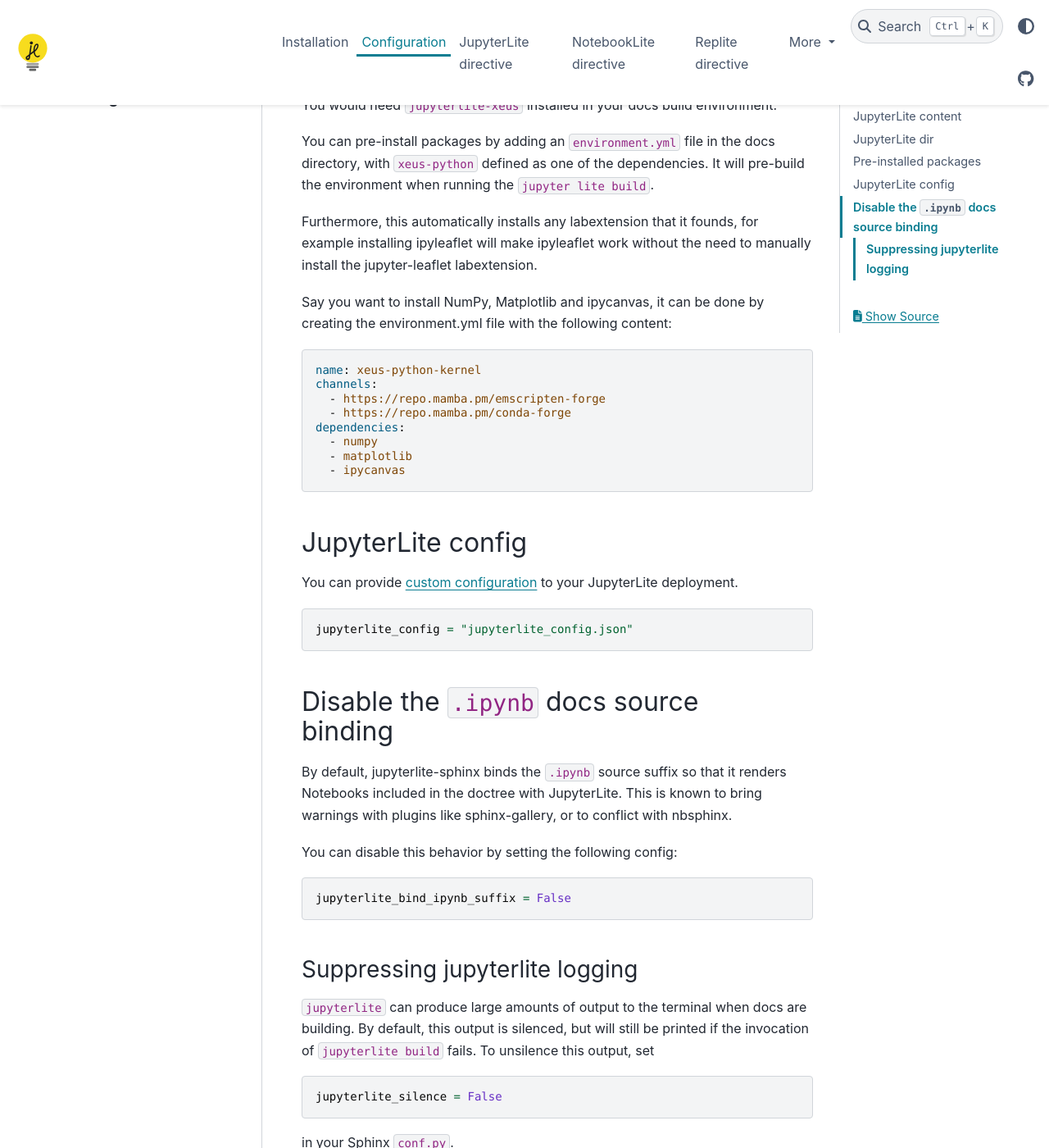
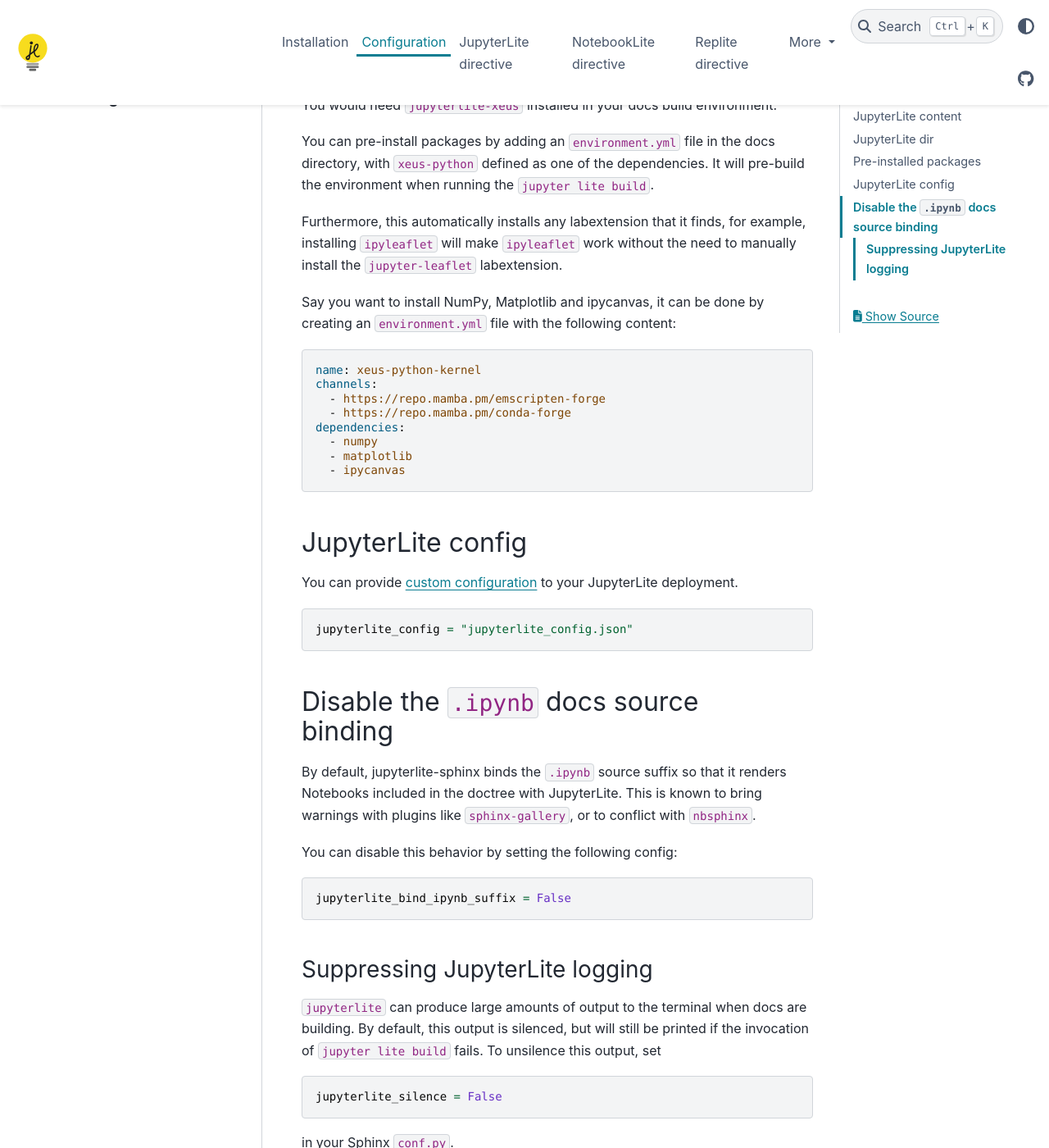
Before and after one commit to jupyterlite/jupyterlite-sphinx, a Sphinx documentation site: the page built from docs/configuration.md, in a window 1280 px wide and 1400 px high, scrolled down 960 px. Shown: the whole window at 82% size. Built offline with Sphinx 7.4.7 and the PyData theme 0.15.4, drawn with Linux system fonts in a browser that asks for light colours.

Commit message:
Some general fixes (punctuation, backticks, etc.)

````diff
--- a/docs/configuration.md
+++ b/docs/configuration.md
@@ -29,9 +29,9 @@
 
 You can pre-install packages by adding an `environment.yml` file in the docs directory, with `xeus-python` defined as one of the dependencies. It will pre-build the environment when running the `jupyter lite build`.
 
-Furthermore, this automatically installs any labextension that it founds, for example installing ipyleaflet will make ipyleaflet work without the need to manually install the jupyter-leaflet labextension.
+Furthermore, this automatically installs any labextension that it finds, for example, installing `ipyleaflet` will make `ipyleaflet` work without the need to manually install the `jupyter-leaflet` labextension.
 
-Say you want to install NumPy, Matplotlib and ipycanvas, it can be done by creating the environment.yml file with the following content:
+Say you want to install NumPy, Matplotlib and ipycanvas, it can be done by creating an `environment.yml` file with the following content:
 
 ```yaml
 name: xeus-python-kernel
@@ -56,7 +56,7 @@
 ## Disable the `.ipynb` docs source binding
 
 By default, jupyterlite-sphinx binds the `.ipynb` source suffix so that it renders Notebooks included in the doctree with JupyterLite.
-This is known to bring warnings with plugins like sphinx-gallery, or to conflict with nbsphinx.
+This is known to bring warnings with plugins like `sphinx-gallery`, or to conflict with `nbsphinx`.
 
 You can disable this behavior by setting the following config:
 
@@ -64,11 +64,11 @@
 jupyterlite_bind_ipynb_suffix = False
 ```
 
-### Suppressing jupyterlite logging
+### Suppressing JupyterLite logging
 
 `jupyterlite` can produce large amounts of output to the terminal when docs are building.
 By default, this output is silenced, but will still be printed if the invocation of
-`jupyterlite build` fails. To unsilence this output, set
+`jupyter lite build` fails. To unsilence this output, set
 
 ```python
 jupyterlite_silence = False
````
